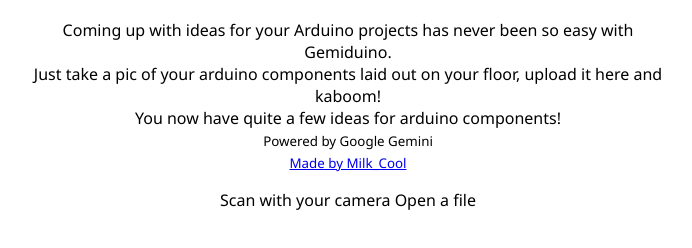
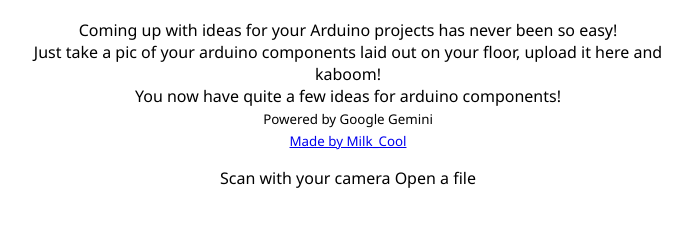
Before and after one commit to Milk-Cool/Gemiduino, a website with bundled scripts: page public/index.html in a window 1280 px wide. Shown: the part 230-478 px from the top of the page, without its empty margins (292-984 px from the left). Built offline with nearby package versions, Linux system fonts and the light colour scheme.

Commit message:
update text on the main page

```diff
--- a/public/index.html
+++ b/public/index.html
@@ -13,7 +13,7 @@
             <div id="start">
                 <h1>✨ Gemiduino – your place for getting ideas</h1>
                 <p>
-                    Coming up with ideas for your Arduino projects has never been so easy with Gemiduino.<br>
+                    Coming up with ideas for your Arduino projects has never been so easy!<br>
                     Just take a pic of your arduino components laid out on your floor, upload it here and kaboom!<br>
                     You now have quite a few ideas for arduino components!<br>
                     <small>
```
